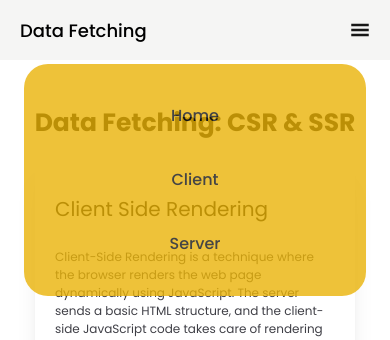
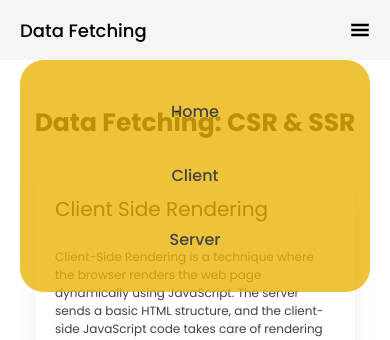
Before and after one commit to mairanoor412/assignment-7-data-fetching, a Next.js app: page / in a window 390 px wide. Both pictures are taken after a click on the element 282 px from the left and 30 px from the top of the page. Shown: the top 340 px of the page. Built offline with nearby package versions, Linux system fonts and the light colour scheme.

Commit message:
add a console

```diff
--- a/src/app/components/header/header.tsx
+++ b/src/app/components/header/header.tsx
@@ -32,7 +32,7 @@ const Header = () => {
              <div className=" w-full  h-[60px] flex flex-row justify-end items-center md:hidden" onClick={()=>
                     setopen(!open)
                 }>
-                        <GiHamburgerMenu className="size-10 pr-5" />
+                        <GiHamburgerMenu className="size-10 pr-5 text-black" />
                     </div>
 
                      {/* Mobile Sidebar */}
--- a/src/app/components/responsive-menu/responsive-menu.tsx
+++ b/src/app/components/responsive-menu/responsive-menu.tsx
@@ -13,7 +13,7 @@ const ResponsiveMenu = ({ open }: any) => {
 
                 className="absolute top-10 left-0 w-full h-screen z-20"
             >
-                <div className=" bg-yellow-500  opacity-80 py-10 m-6 rounded-3xl md:hidden">
+                <div className=" bg-yellow-500  opacity-80 py-10 m-5 rounded-3xl md:hidden">
                 <ul className="flex flex-col justify-center items-center gap-10 ">
                     <li className="text-[16px] font-[500] text-primary">
                         <Link href="/" target="_blank"> Home </Link>
```
